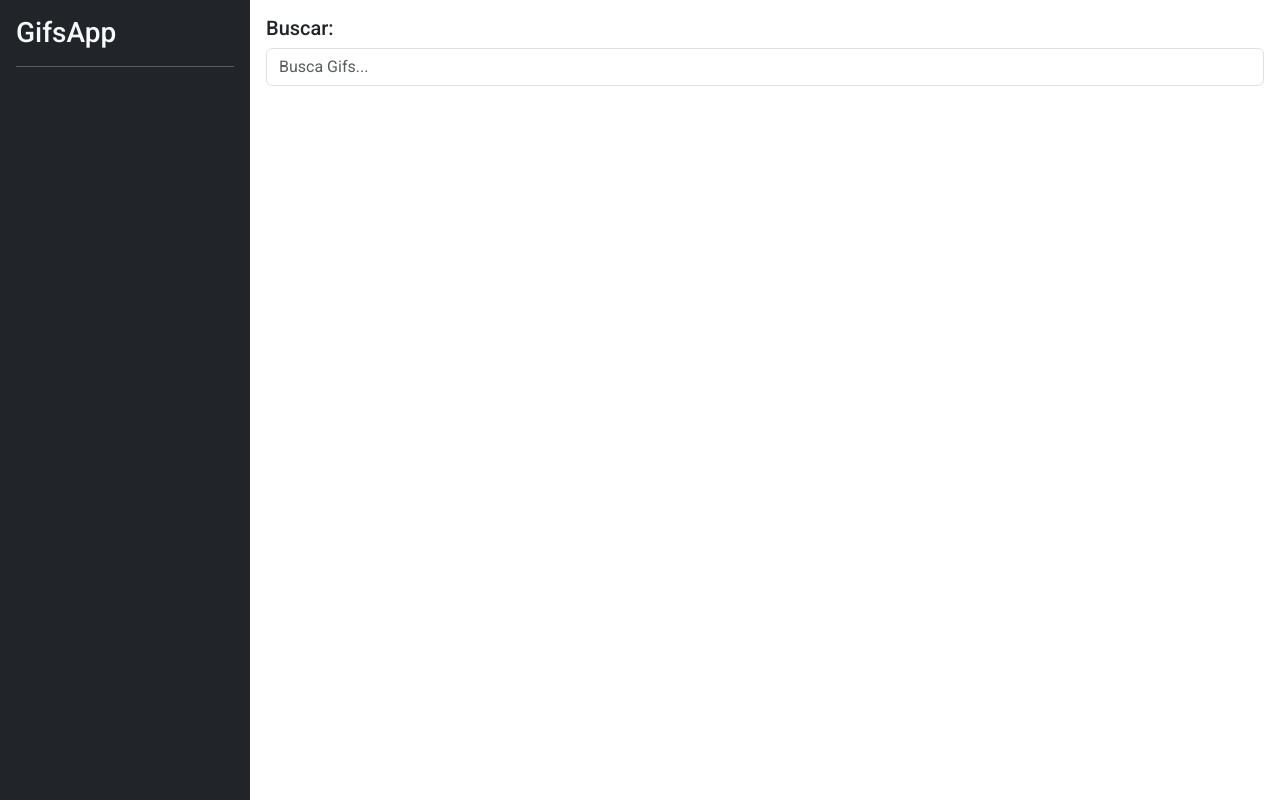
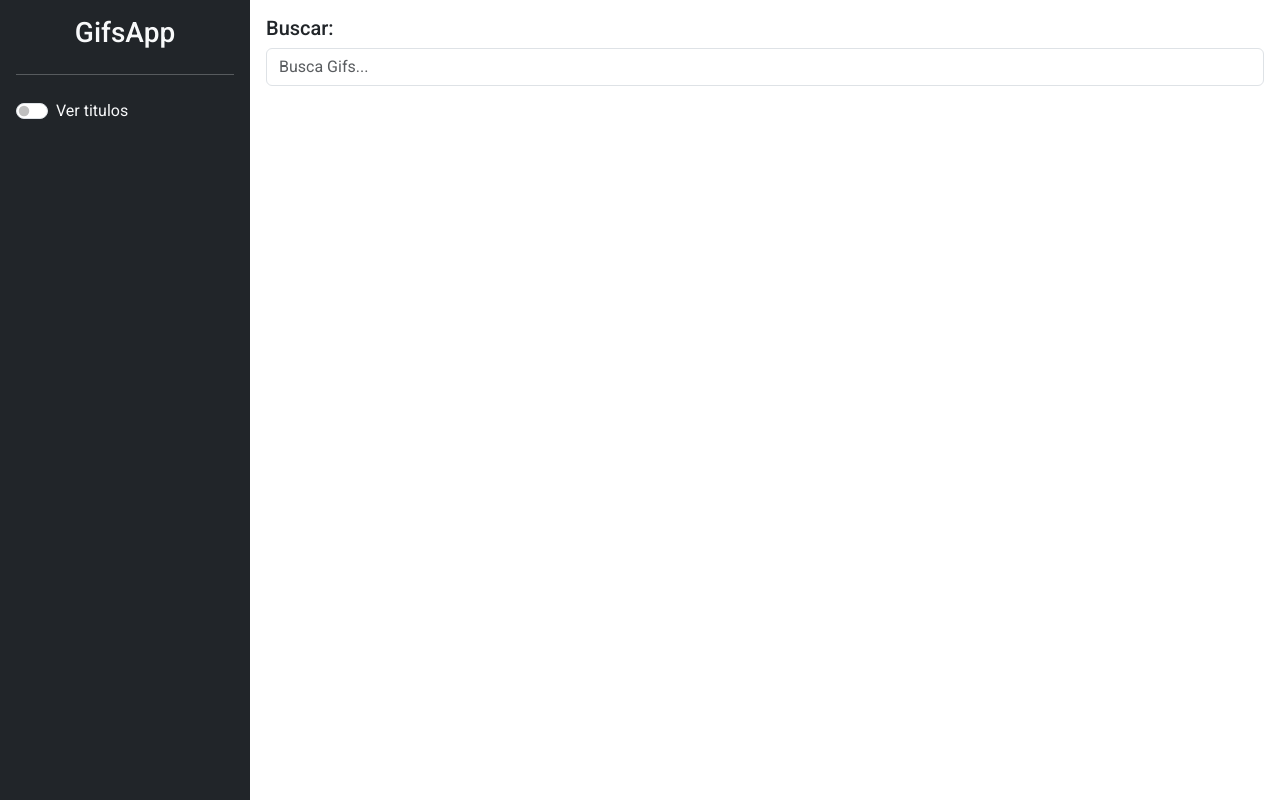
Before and after one commit to AndersonDavi/GIFS-API, an Angular app: page / in a window 1280 px wide. Built offline with nearby package versions, Linux system fonts and the light colour scheme.

Commit message:
feat(front): add show gif title checbox

```diff
--- a/src/app/gifs/components/gif-card/gif-card.component.html
+++ b/src/app/gifs/components/gif-card/gif-card.component.html
@@ -9,8 +9,8 @@
         [alt]="gif.title"
         class="card-img-top"
       /> -->
-    <!-- <div class="card-body text-white">
+    <div class="card-body text-white" *ngIf="MostrarValor">
       <p class="card-text">{{ gif.title || "No title" }}</p>
-    </div> -->
+    </div>
   </a>
 </div>
--- a/src/app/gifs/components/gif-card/gif-card.component.ts
+++ b/src/app/gifs/components/gif-card/gif-card.component.ts
@@ -1,15 +1,21 @@
 import { Component, Input, OnInit } from '@angular/core';
 import { Gif } from '../../interfaces/gifs.interfaces';
+import { CheckBoxService } from '../../../shared/services/check-box.service';
 
 @Component({
   selector: 'gif-card',
   templateUrl: './gif-card.component.html',
 })
 export class GifCardComponent implements OnInit {
+  public viewTitle: boolean = false;
+  constructor(private checkBoxService: CheckBoxService) {}
   @Input()
   public gif!: Gif;
 
   ngOnInit(): void {
     if (!this.gif) throw new Error('Gif value is required');
   }
+  get MostrarValor() {
+    return this.checkBoxService.getMostrarValor();
+  }
 }
--- /dev/null
+++ b/src/app/shared/components/giftitle-checkbox/giftitle-checkbox.component.html
@@ -0,0 +1,11 @@
+<div class="form-check form-switch text-light mt-2">
+  <input
+    class="form-check-input"
+    type="checkbox"
+    id="flexSwitchCheckDefault"
+    (change)="onCheckboxChange($event)"
+  />
+  <label class="form-check-label" for="flexSwitchCheckDefault"
+    >Ver titulos</label
+  >
+</div>
--- /dev/null
+++ b/src/app/shared/components/giftitle-checkbox/giftitle-checkbox.component.ts
@@ -0,0 +1,14 @@
+import { Component, Output, EventEmitter } from '@angular/core';
+import { CheckBoxService } from '../../services/check-box.service';
+
+@Component({
+  selector: 'shared-giftitle-checkbox',
+  templateUrl: './giftitle-checkbox.component.html',
+})
+export class GIFTitleCheckboxComponent {
+  constructor(private checkBoxService: CheckBoxService) {}
+  onCheckboxChange(event: any) {
+    // this.visibilityChange.emit(event.target.checked);
+    this.checkBoxService.setMostrarValor(event.target.checked);
+  }
+}
--- a/src/app/shared/components/lazy-image/lazy-image.component.html
+++ b/src/app/shared/components/lazy-image/lazy-image.component.html
@@ -1,5 +1,5 @@
 <div class="d-flex justify-content-center">
-  <img [src]="url" [alt]="alt" class="card-img-top animate__animated animate__fadeInBottomRight animate__repeat-1" (load)="onLoad()" [ngStyle]="{display: hasLoaded ? '' : 'none'}"/>
+  <img [src]="url" [alt]="alt" class="card-img-top animate__animated animate__bounceIn animate__repeat-1" (load)="onLoad()" [ngStyle]="{display: hasLoaded ? '' : 'none'}"/>
 
   <img src="assets/loader.svg" alt="" class="card-img-top"  *ngIf="!hasLoaded"/>
 </div>
--- a/src/app/shared/components/sidebar/sidebar.component.html
+++ b/src/app/shared/components/sidebar/sidebar.component.html
@@ -1,5 +1,5 @@
-<div class="bg-dark border-right p-3" id="sidebar">
-  <h3 class="text-light">GifsApp</h3>
+<div class="bg-dark border-right p-3 d-flex flex-column" id="sidebar">
+  <h3 class="text-light text-center">GifsApp</h3>
   <hr class="text-light" />
   <div class="list-group list-reset" id="groupList">
     <button
@@ -10,4 +10,5 @@
       {{ tag | titlecase}}
     </button>
   </div>
+  <shared-giftitle-checkbox></shared-giftitle-checkbox>
 </div>
--- /dev/null
+++ b/src/app/shared/services/check-box.service.ts
@@ -0,0 +1,16 @@
+import { Injectable } from '@angular/core';
+
+@Injectable({
+  providedIn: 'root',
+})
+export class CheckBoxService {
+  mostrarValor: boolean = false;
+
+  setMostrarValor(valor: boolean): void {
+    this.mostrarValor = valor;
+  }
+
+  getMostrarValor(): boolean {
+    return this.mostrarValor;
+  }
+}
--- a/src/app/shared/shared.module.ts
+++ b/src/app/shared/shared.module.ts
@@ -2,9 +2,10 @@ import { NgModule } from '@angular/core';
 import { CommonModule } from '@angular/common';
 import { SidebarComponent } from './components/sidebar/sidebar.component';
 import { LazyImageComponent } from './components/lazy-image/lazy-image.component';
+import { GIFTitleCheckboxComponent } from './components/giftitle-checkbox/giftitle-checkbox.component';
 
 @NgModule({
-  declarations: [SidebarComponent, LazyImageComponent],
+  declarations: [SidebarComponent, LazyImageComponent,GIFTitleCheckboxComponent],
   imports: [CommonModule],
   exports: [SidebarComponent,LazyImageComponent],
 })
```
Also changed, not shown: 3 other files (tests, documents, lock files or other folders).
